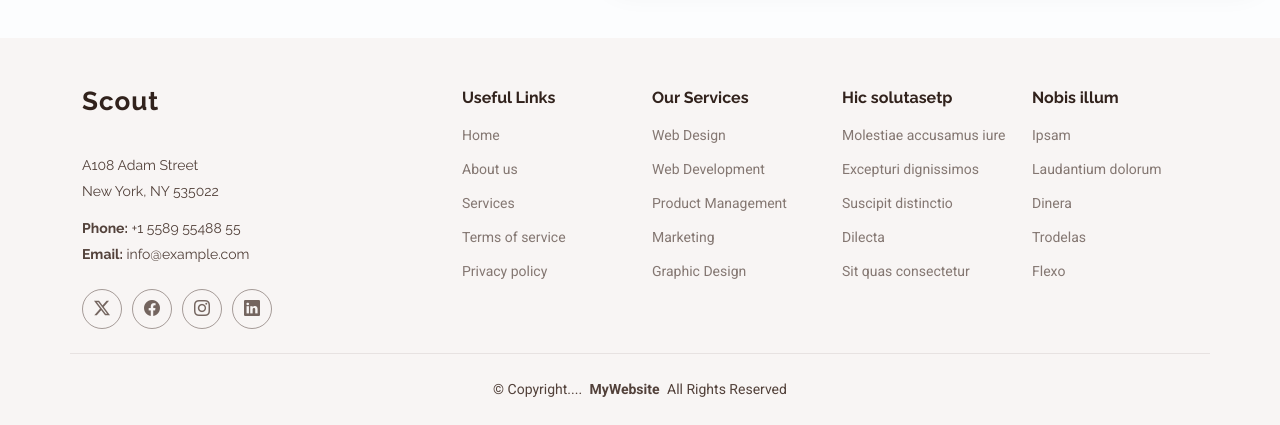
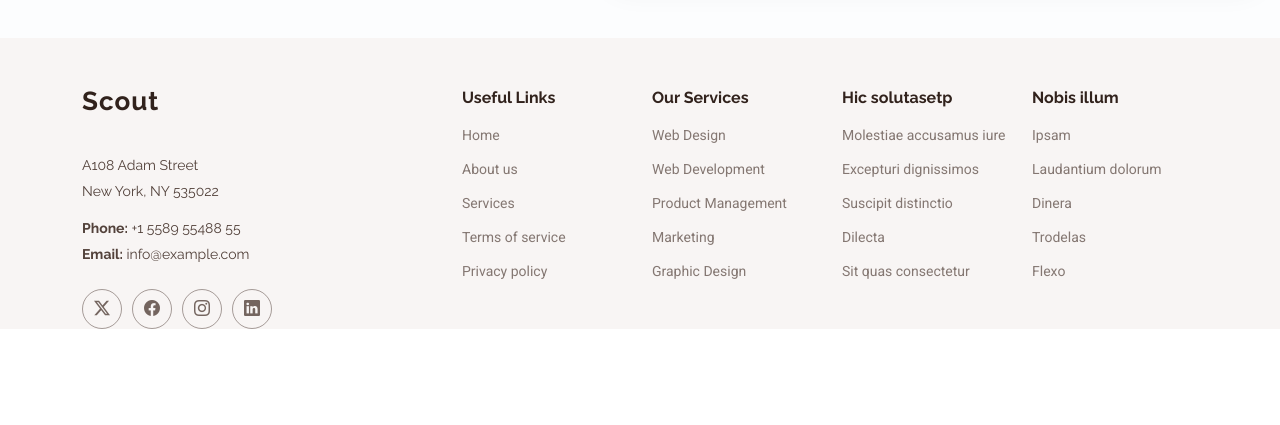
Before and after one commit to kevinjincora/clean-white-orange, a plain HTML site: page index.html in a window 1280 px wide. Shown: the part 9433-9858 px from the top of the page. After the commit the page ends 9762 px from the top, so only its background shows below. Drawn offline with Linux system fonts and the light colour scheme.

Commit message:
copyright removed

```diff
--- a/index.html
+++ b/index.html
@@ -1308,10 +1308,10 @@
       </div>
     </div>
 
-    <div class="container copyright text-center mt-4">
-      <p>© <span>Copyright....</span> <strong class="px-1 sitename">MyWebsite</strong> <span>All Rights Reserved</span></p>
+    <!-- <div class="container copyright text-center mt-4">
+      <p>© <span>Copyright</span> <strong class="px-1 sitename">MyWebsite</strong> <span>All Rights Reserved</span></p>
 
-    </div>
+    </div> -->
 
 
   </footer>
```
